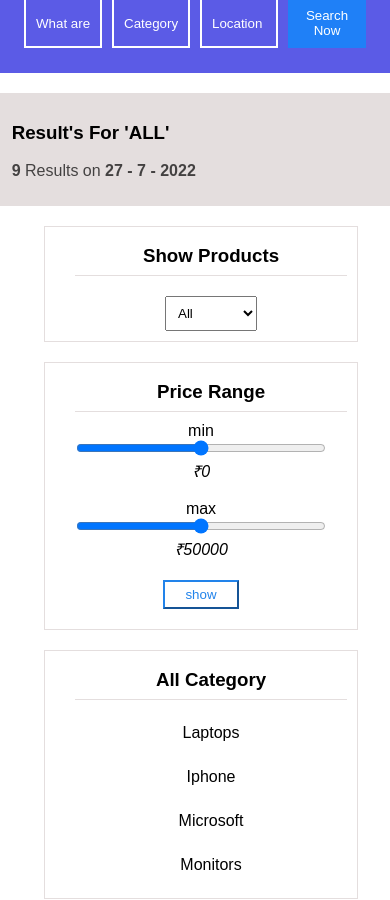
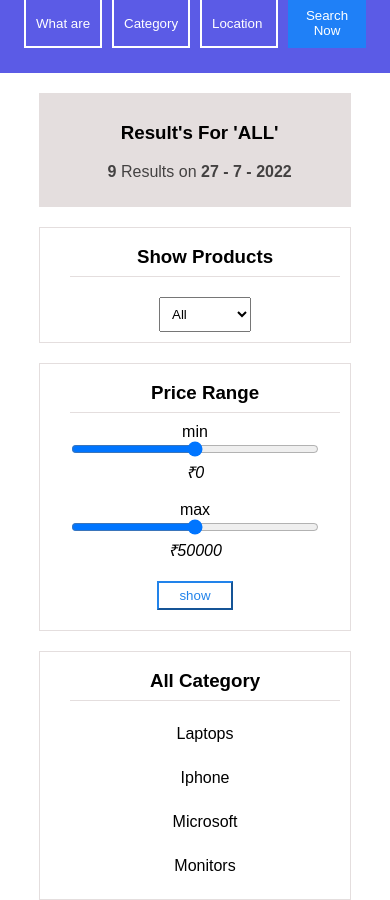
Before and after one commit to 05-SURYA/eCommerce, a plain HTML site: page index.html in a window 390 px wide. Shown: the top 900 px of the page. Drawn offline with Linux system fonts and the light colour scheme.

Commit message:
Update style.css

```diff
--- a/style.css
+++ b/style.css
@@ -148,7 +148,7 @@ footer{
     display:block;
     width:100%;
     height:50px;
-    margin-top:50px;
+    margin-top:100px;
     text-align:center;
 }
 footer a{
@@ -163,6 +163,7 @@ footer a{
     content:"₹";
 }
 
+
 /* media screen 768px */
 @media screen and (max-width:992px){
     .box-content{
@@ -171,13 +172,14 @@ footer a{
         grid-gap:2%;
     }
     .heading{
-        width:100%;
+        width:96%;
+        margin:2% auto;
         padding:10px 0px;
     }
     .filter-box{
-        margin:0px;
+        margin:2%;
         grid-template-columns:30% 68%;
-        width:100%;
+        width:96%;
     }
     .box-main{
         margin:0px;
@@ -208,27 +210,30 @@ footer a{
     }
     .box-content{
         grid-template-columns:100%;
+        grid-gap:20px;
     }
     .heading{
-        width:100%;
+        width:80%;
+        text-align:center;
+        margin-top:20px;
     }
+
     .card{
         display:grid;
-        grid-template-columns:25% 75%;
+        grid-template-columns:35% 63%;
         grid-gap:2%;
         height:200px;
-        margin:20px auto;
+        margin-bottom:20px;
     }
     .card img{
         grid-area:1/1/4/2;
         height:80px;
-        margin-top:30px;
+        margin-top:40px;
     }
     .box-content{
         display:block;
     }
     .box-left{
-        margin:20px 5px;
-        width:100%;
+        margin:20px 0px;
     }
 }
```
